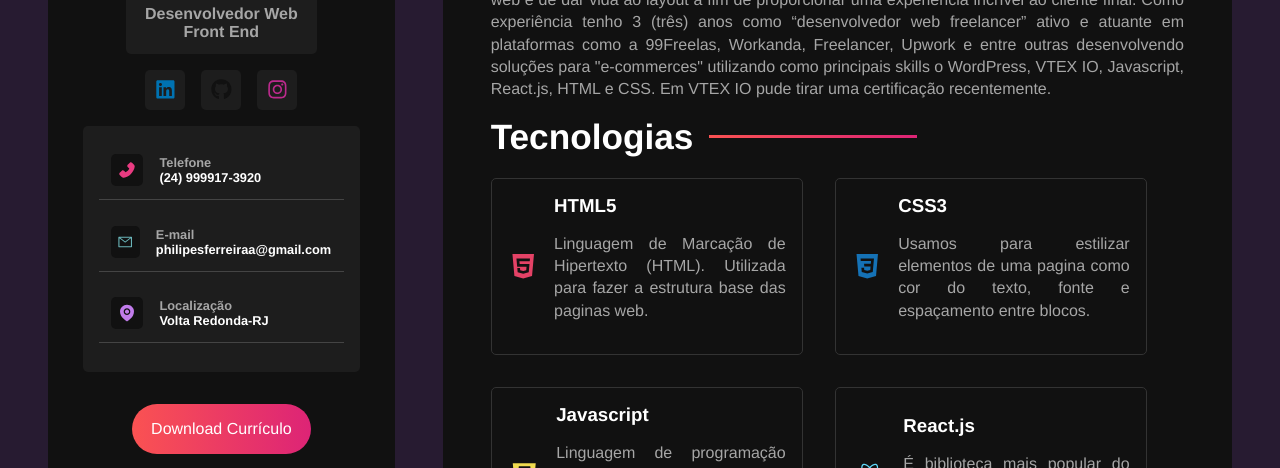
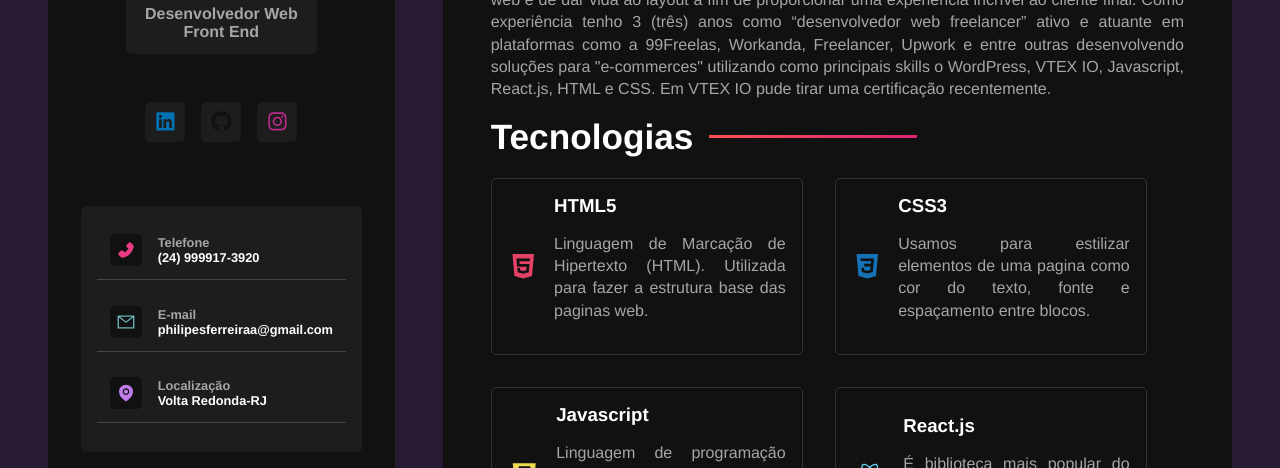
Before and after one commit to PhilipeF/site-portfolio, a React (Vite) app: page / in a window 1280 px wide. Shown: the part 484-952 px from the top of the page. Built offline with nearby package versions, Linux system fonts and the light colour scheme.

Commit message:
fix: sideBar

```diff
--- a/src/styles/components/informationcontainer.sass
+++ b/src/styles/components/informationcontainer.sass
@@ -8,8 +8,10 @@
     padding: 1rem
     margin-bottom: 2rem
     text-align: left
-    width: 80%
+    // width: 80%
     border-radius: variables.$card-border-radius
+    justify-content: space-between
+    margin-top: 3rem
 
     .info-card
         @include mixins.center
--- a/src/styles/components/sidebar.sass
+++ b/src/styles/components/sidebar.sass
@@ -3,6 +3,9 @@
 
 #sidebar
     background-color: variables.$bg-color
+    background-image: url('../../assets/fundo.jpg')
+    background-repeat: no-repeat
+    background-position: bottom center
     flex: 1 1 0
     border-radius: variables.$container-border-radius
     display: flex
@@ -17,6 +20,7 @@
         border-radius: variables.$container-border-radius
         position: absolute
         top: -3rem
+        margin-bottom: 3rem
 
     .title
         color: variables.$text-color-secondary
@@ -28,9 +32,13 @@
 
     .btn
         @include mixins.btn
+        margin-top: 3rem
 
     @media ( max-width: variables.$mobile )
         padding: 2rem 0
 
+        #sidebar
+            background-image: none
+
         .title
             margin-top: 10rem
--- a/src/styles/components/socialnetworking.sass
+++ b/src/styles/components/socialnetworking.sass
@@ -5,6 +5,7 @@
     @include  mixins.center
     gap: 1rem
     margin: 1rem 0
+    margin-top: 3rem
 
     .social-btn
         padding: .6rem
--- a/src/styles/mixins.sass
+++ b/src/styles/mixins.sass
@@ -19,4 +19,4 @@
     width: 30%
 
 @mixin mobile
-    @media ( max-width: variables.$mobile  )
+    @media ( max-width: variables.$mobile )
```
Also changed, not shown: src/assets/fundo.jpg (added).
